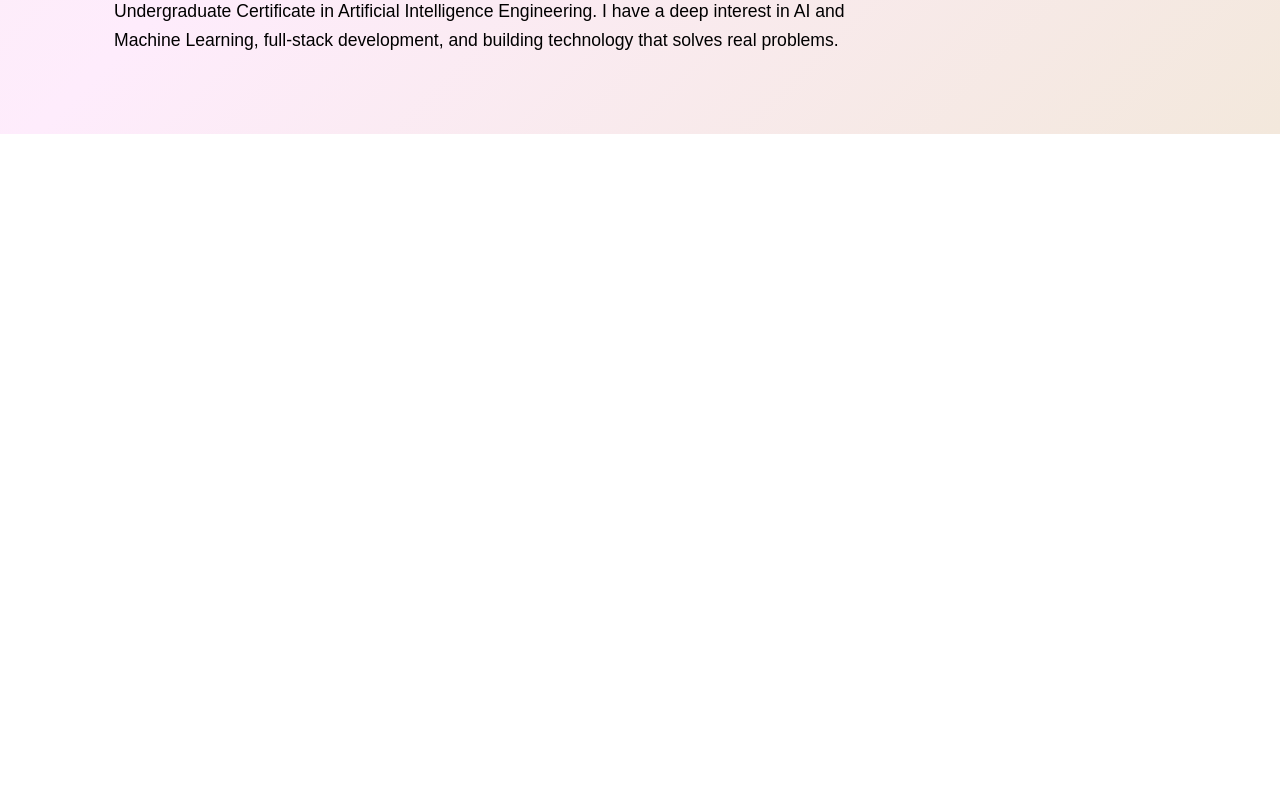
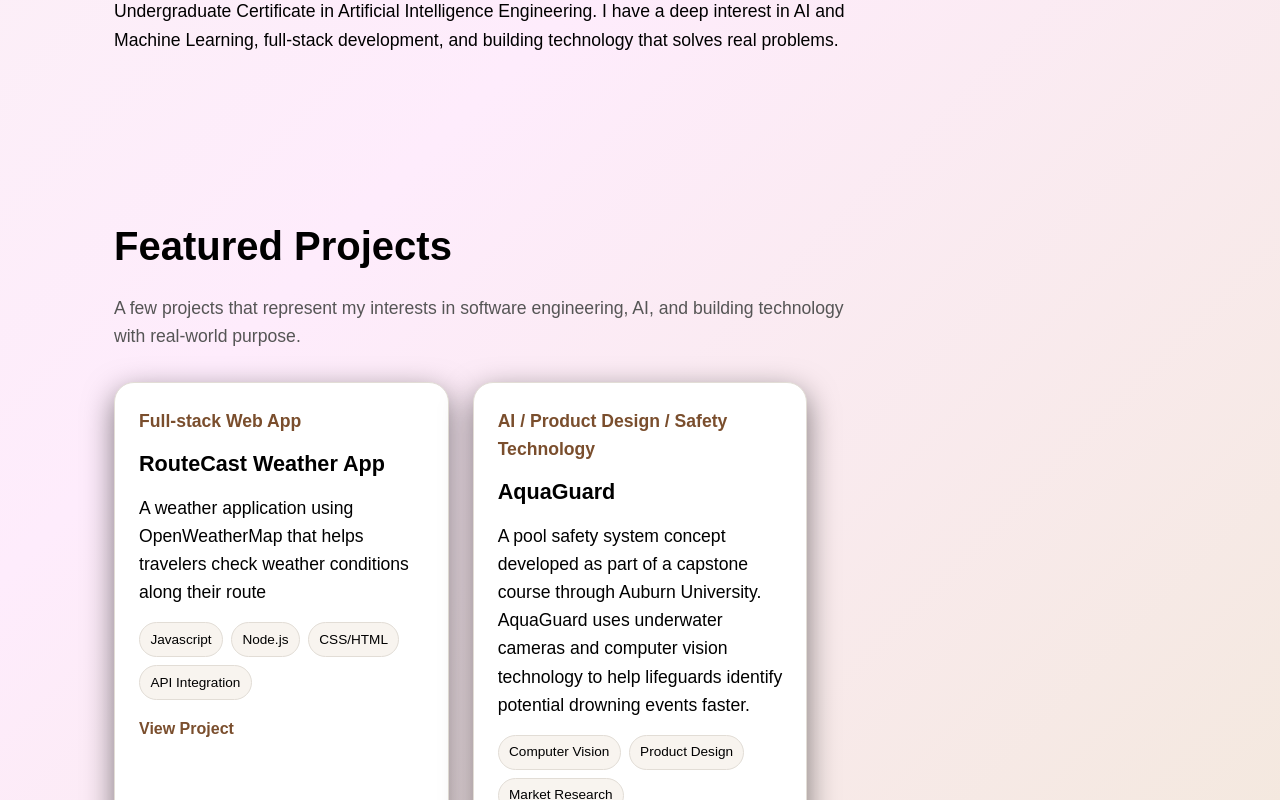
Before and after one commit to claireweber12/claire-portfolio, a React (Vite) app: page / in a window 1280 px wide. Shown: the part 1080-1880 px from the top of the page. Before the commit the page ends 1214 px from the top, so only its background shows below. Built offline with nearby package versions, Linux system fonts and the light colour scheme.

Commit message:
add projects section

```diff
--- a/src/App.jsx
+++ b/src/App.jsx
@@ -1,6 +1,7 @@
 import Hero from "./components/Hero";
 import Navbar from "./components/Navbar";
 import About from "./components/About";
+import Projects from "./components/Projects";
 
 function App() {
   return (
@@ -8,6 +9,7 @@ function App() {
       <Navbar />
       <Hero />
       <About />
+      <Projects />
     </div>
   );
 }
--- /dev/null
+++ b/src/components/Projects.jsx
@@ -0,0 +1,31 @@
+import ProjectCard from "./projectCard";
+import { projects } from "../data/projects";
+
+function Projects(){
+    return (
+        <section id="projects" className="section projects">
+            <h2>Featured Projects</h2>
+
+            <p className="section-intro">
+                A few projects that represent my interests in software
+                engineering, AI, and building technology with real-world purpose.
+            </p>
+
+            <div className="project-grid">
+                {projects.map((project)=>(
+                    <ProjectCard
+                    key={project.title}
+                    title={project.title}
+                    category={project.category}
+                    description={project.description}
+                    skills={project.skills}
+                    link={project.link}
+                    />
+                ))}
+            </div>
+
+        </section>
+    );
+}
+
+export default Projects;
--- /dev/null
+++ b/src/components/projectCard.jsx
@@ -0,0 +1,24 @@
+
+function ProjectCard({title, category, description, skills, link}) {
+    return (
+        <article className="project-card">
+            <p className = "project-category">{category}</p>
+
+            <h3>{title}</h3>
+
+            <p>{description}</p>
+
+            <div className="project-skills">
+                {skills.map((skill) => (
+                    <span key={skill}>{skill}</span>
+                ))}
+            </div>
+
+            <a href={link} className="project-link">
+                View Project
+            </a>
+        </article>
+    );
+}
+
+export default ProjectCard;
--- /dev/null
+++ b/src/data/projects.js
@@ -0,0 +1,25 @@
+export const projects = [
+
+{
+    title: "RouteCast Weather App",
+    category: "Full-stack Web App",
+    description: "A weather application using OpenWeatherMap that \
+    helps travelers check weather conditions along their route",
+    skills: ["Javascript", "Node.js", "CSS/HTML", "API Integration"],
+    link: "#",
+},
+{
+    title: "AquaGuard",
+    category: "AI / Product Design / Safety Technology",
+    description: "A pool safety system concept developed as part of a capstone course through Auburn University. AquaGuard uses \
+    underwater cameras and computer vision technology to help lifeguards identify potential drowning events faster.",
+    skills: ["Computer Vision", "Product Design", "Market Research"],
+    link: "#",
+}
+
+
+
+
+
+
+]
--- a/src/styles.css
+++ b/src/styles.css
@@ -125,6 +125,62 @@ html {
     color:#7a4e2d;
 }
 
+.section-intro{
+    margin-bottom: 2rem;
+    color:#555;
+}
+
+.project-grid{
+    display:grid;
+    grid-template-columns: repeat(3, 1fr);
+    gap:1.5rem;
+}
+
+.project-card{
+    background:white;
+    border: 1px solid #e2ddd6;
+    border-radius:20px;
+    padding: 1.5rem;
+    box-shadow: 0px 10px 30px rgba(0,0,0,0.5);
+}
+
+.project-category{
+    color:#7a4e2d;
+    font-size:0.9rem;
+    font-weight:bold;
+    margin-bottom:0.75rem;
+}
+
+.project-card h3{
+    font-size: 1.35rem;
+    margin-bottom:0.75rem;
+}
+
+.project-skills{
+    display:flex;
+    flex-wrap:wrap;
+    gap:0.5rem;
+    margin: 1rem auto;
+}
+
+.project-skills span{
+    background: #f8f4ef;
+    border:1px solid #e2ddd6;
+    border-radius:999px;
+    padding: 0.35rem 0.65rem;
+    font-size: 0.85rem;
+}
+
+.project-link{
+    color:#7a4e2d;
+    font-weight:bold;
+    text-decoration:none;
+}
+
+.project-link:hover{
+    text-decoration:underline;
+}
+
 @media (max-width: 700px){
     .hero h1 {
         font-size: 2.8rem;
@@ -143,4 +199,7 @@ html {
         flex-wrap:wrap;
         justify-content: center;
     }
+    .project-grid{
+        grid-template-columns:1fr;
+    }
 }
```
